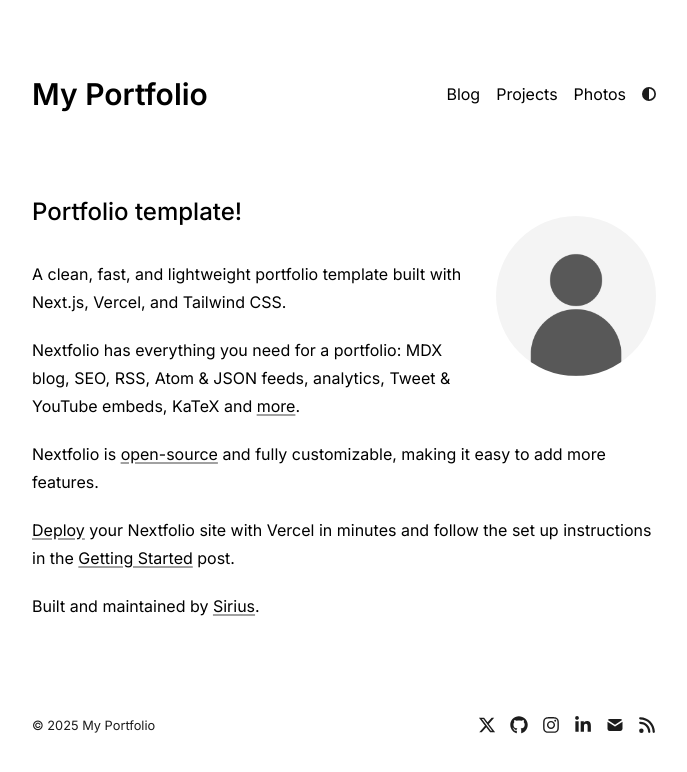
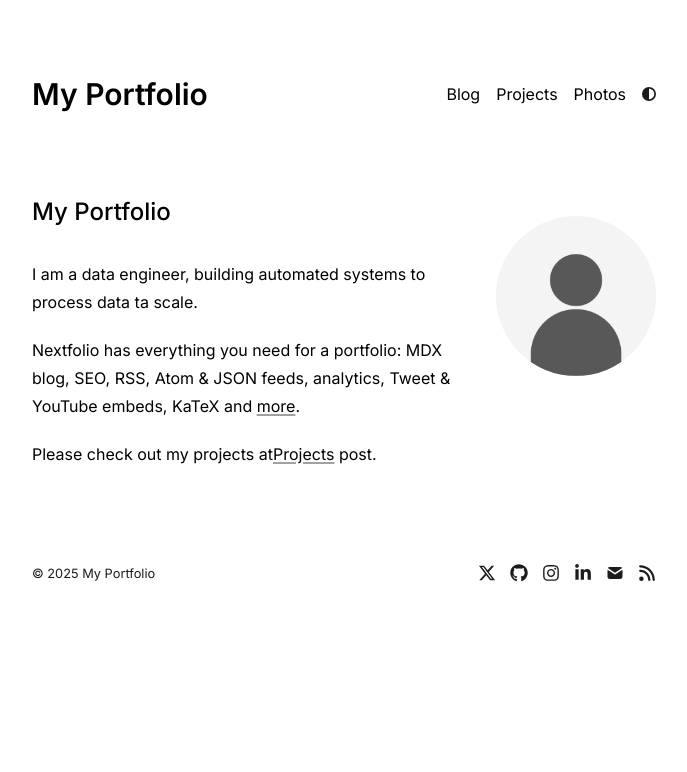
Before and after one commit to na004-pixel/nextfolio-a-simple-next-js-portfolio, a Next.js app: page / in a window 1280 px wide. Shown: the top 772 px of the page, without its empty margins (296-983 px from the left). Built offline with nearby package versions, Linux system fonts and the light colour scheme.

Commit message:
Update page.tsx

```diff
--- a/app/page.tsx
+++ b/app/page.tsx
@@ -15,11 +15,10 @@
           priority
         />
       </a>
-      <h1 className="mb-8 text-2xl font-medium">Portfolio template!</h1>
+      <h1 className="mb-8 text-2xl font-medium">My Portfolio</h1>
       <div className="prose prose-neutral dark:prose-invert">
         <p>
-          A clean, fast, and lightweight portfolio template built with Next.js,
-          Vercel, and Tailwind CSS.
+          I am a data engineer, building automated systems to process data ta scale.
         </p>
         <p>
           Nextfolio has everything you need for a portfolio: MDX blog, SEO, RSS,
@@ -33,29 +32,8 @@
           .
         </p>
         <p>
-          Nextfolio is{" "}
-          <a href={socialLinks.github} target="_blank">
-            open-source
-          </a>{" "}
-          and fully customizable, making it easy to add more features.
-        </p>
-        <p>
-          <a
-            href="https://vercel.com/new/clone?repository-url=https%3A%2F%2Fgithub.com%2F1msirius%2FNextfolio"
-            target="_blank"
-          >
-            Deploy
-          </a>{" "}
-          your Nextfolio site with Vercel in minutes and follow the set up
-          instructions in the{" "}
-          <a href="/blog/getting-started">Getting Started</a> post.
-        </p>
-        <p>
-          Built and maintained by{" "}
-          <a href="https://imsirius.xyz/" target="_blank">
-            Sirius
-          </a>
-          .
+          Please check out my projects at
+          <a href="/projects/">Projects</a> post.
         </p>
       </div>
     </section>
```
